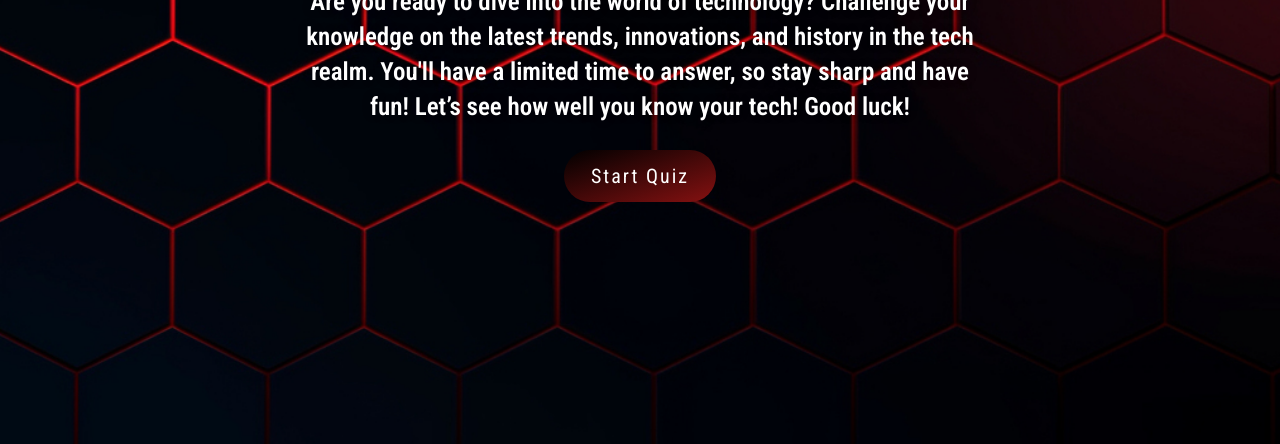
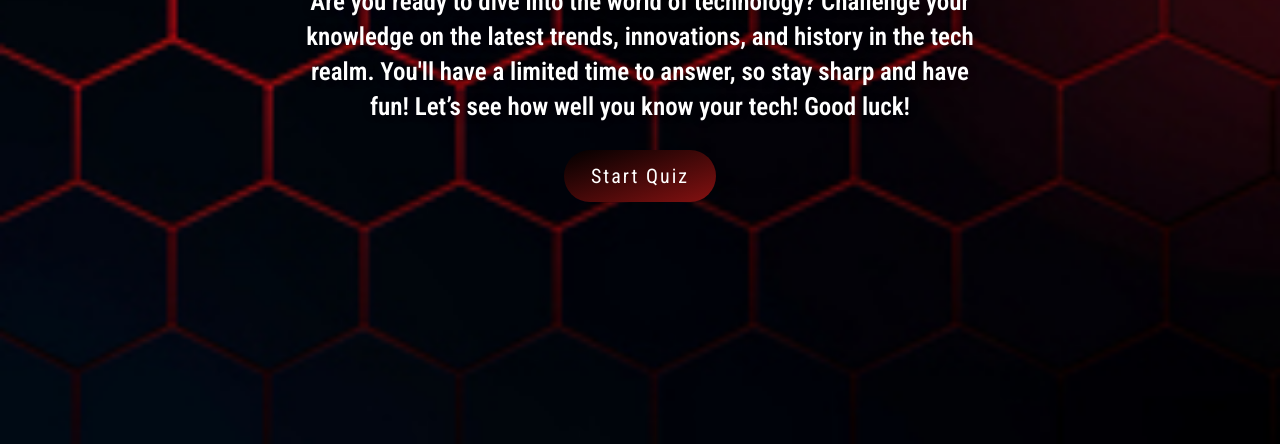
Before and after one commit to Wasif3009/Wasifs---quizSite, a plain HTML site: page index.html in a window 1280 px wide. Shown: the part 356-800 px from the top of the page. Drawn offline with nearby package versions, Linux system fonts and the light colour scheme.

Commit message:
commited

```diff
--- a/style.css
+++ b/style.css
@@ -46,7 +46,7 @@ body {
   border-bottom: 3px solid #851111;
 }
 .main {
-  background: url(background-img.jpg) no-repeat;
+  background: url(back--img.jpg) no-repeat;
   min-height: 100vh;
   background-size: cover;
   background-position: center;
```
Also changed, not shown: back--img.jpg (added), background-img.jpg (deleted).
